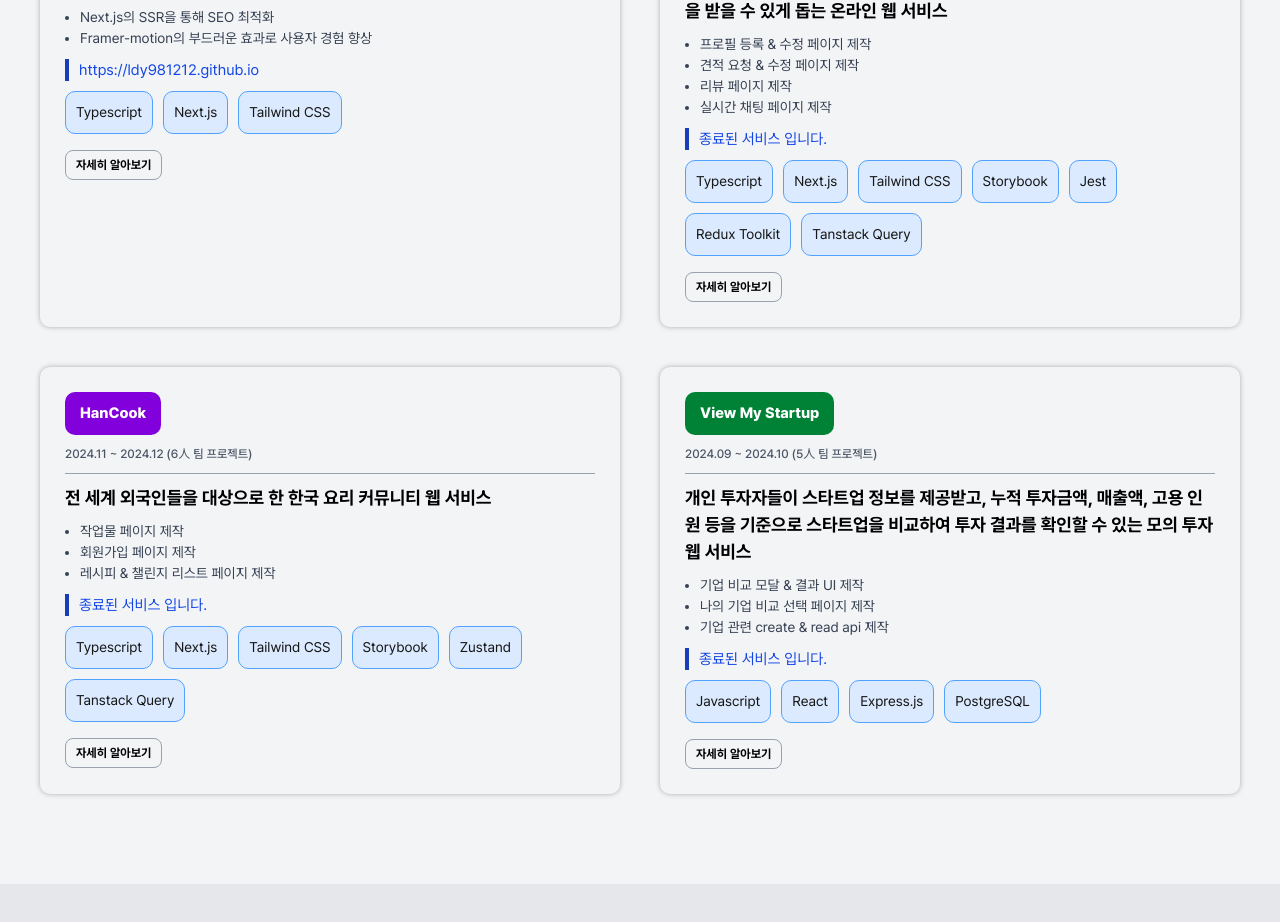
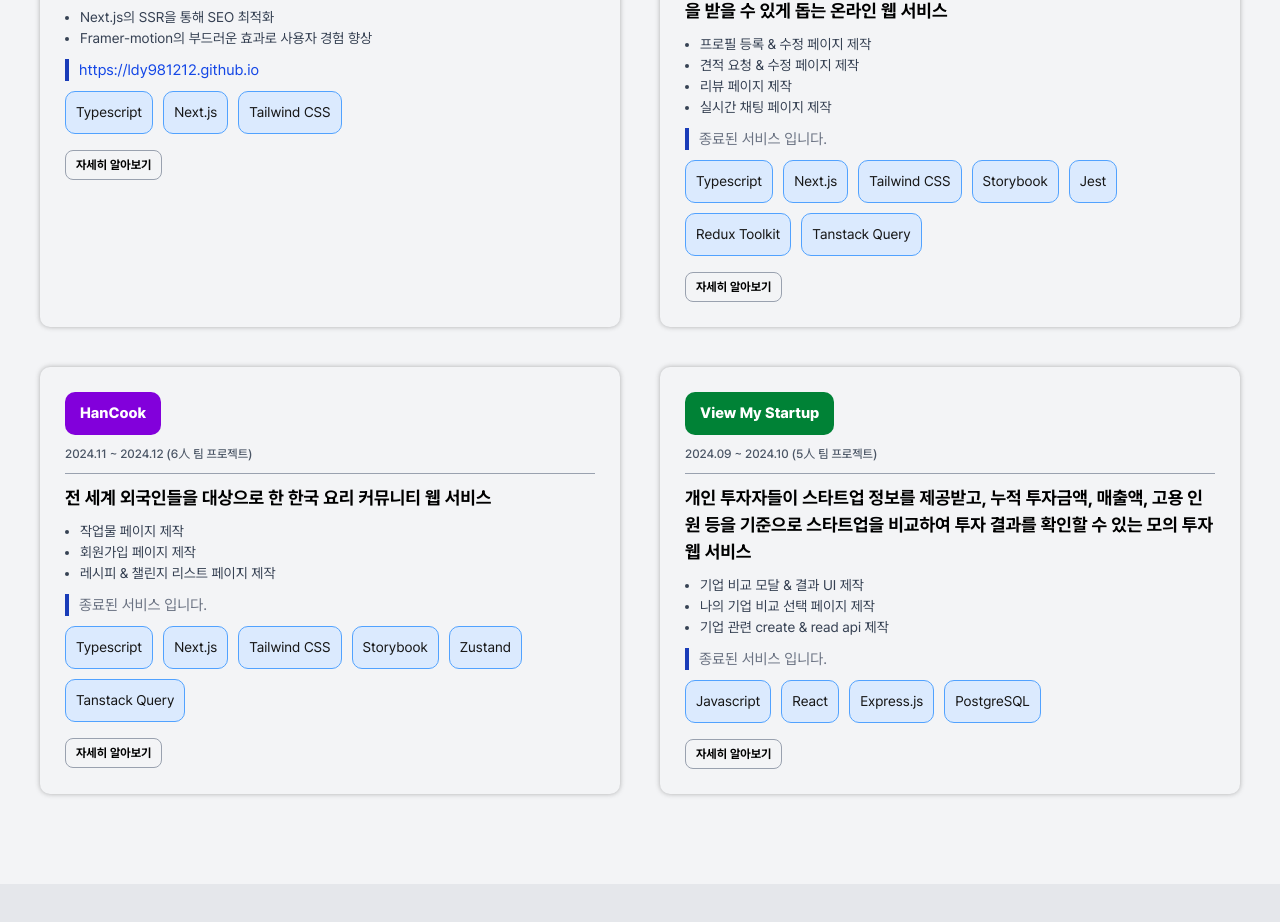
Before and after one commit to LDY981212/LDY981212.github.io, a Next.js app: page / in a window 1280 px wide. Shown: the part 2038-2960 px from the top of the page. Built offline with nearby package versions, Linux system fonts and the light colour scheme.

Commit message:
Feat: add conditional a tag

```diff
--- /dev/null
+++ b/src/components/ConditionalLink.tsx
@@ -0,0 +1,30 @@
+"use client";
+
+import React from "react";
+import { ConditionalLinkProps } from "@/interfaces/ConditinalLinkInterface";
+
+export default function ConditionalLink({
+  href,
+  children,
+}: ConditionalLinkProps) {
+  const isKorean = /[가-힣]/.test(children);
+
+  if (isKorean) {
+    return (
+      <span className="text-[1.5rem] text-gray-500 border-l-[0.4rem] pl-[1rem] border-blue-800">
+        {children}
+      </span>
+    );
+  }
+
+  return (
+    <a
+      href={href}
+      target="_blank"
+      rel="noopener noreferrer"
+      className="text-[1.5rem] text-blue-700 border-l-[0.4rem] pl-[1rem] border-blue-800"
+    >
+      {children}
+    </a>
+  );
+}
--- a/src/components/Project.tsx
+++ b/src/components/Project.tsx
@@ -5,6 +5,7 @@ import { useEffect, useState } from "react";
 import { motion } from "framer-motion";
 import { containerVariants, itemsVariants } from "@/utils/FramerVariants";
 import { ProjectProps } from "@/interfaces/ProjectInterface";
+import ConditionalLink from "./ConditionalLink";
 
 export default function Project({
   projectRef,
@@ -82,14 +83,9 @@ export default function Project({
                     </li>
                   ))}
                 </ul>
-                <a
-                  target="_blank"
-                  rel="noopener noreferrer"
-                  href={projectItem.link}
-                  className="text-[1.5rem] text-blue-700 border-l-[0.4rem] pl-[1rem] border-blue-800"
-                >
+                <ConditionalLink href={projectItem.link}>
                   {projectItem.link}
-                </a>
+                </ConditionalLink>
               </div>
               <div className="flex flex-col gap-[1.6rem]">
                 <div className="flex flex-wrap gap-[1rem]">
--- /dev/null
+++ b/src/interfaces/ConditinalLinkInterface.ts
@@ -0,0 +1,4 @@
+export type ConditionalLinkProps = {
+  href: string;
+  children: string;
+};
```
